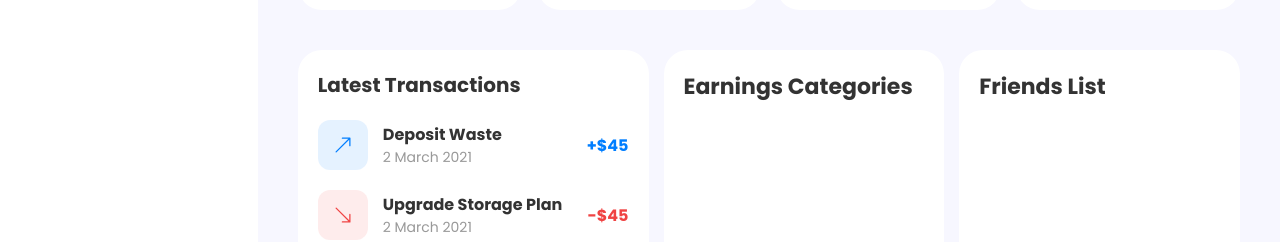
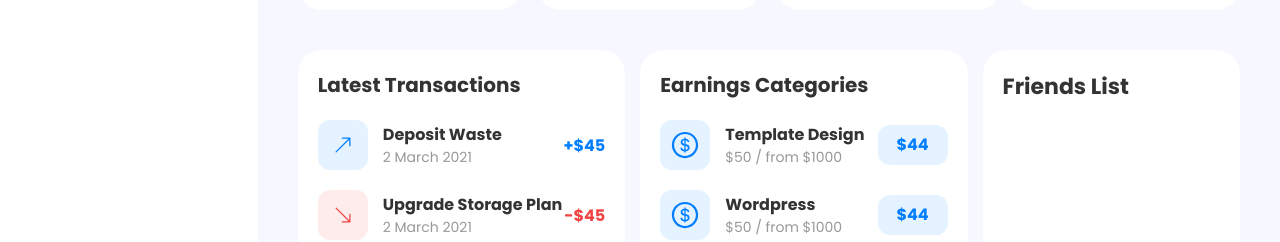
Before and after one commit to michal16295/bankApp, a React (Create React App) app: page / in a window 1280 px wide. Shown: the part 558-800 px from the top of the page. Built offline with nearby package versions, Linux system fonts and the light colour scheme.

Commit message:
added earnings to dashboard

```diff
--- /dev/null
+++ b/src/components/Dashboard/Earnings.js
@@ -0,0 +1,102 @@
+import ItemContainer from "../ItemContainer";
+import { AiOutlineDollarCircle } from "react-icons/ai";
+import styled from "styled-components";
+
+const data = [
+  {
+    difference: 44,
+    title: "Template Design",
+    subtitle: "$50 / from $1000",
+    date: "2 March 2021",
+  },
+  {
+    difference: 44,
+    title: "Wordpress",
+    subtitle: "$50 / from $1000",
+    date: "2 March 2021",
+  },
+  {
+    difference: 44,
+    title: "Client Side",
+    subtitle: "$50 / from $1000",
+    date: "2 March 2021",
+  },
+  {
+    difference: 44,
+    title: "Server",
+    subtitle: "$50 / from $1000",
+    date: "2 March 2021",
+  },
+];
+
+const Earnings = () => {
+  return (
+    <ItemContainer>
+      <div style={{ padding: "20px" }}>
+        <div>Earnings Categories</div>
+        {data.map((item) => {
+          return (
+            <MainFlex>
+              <InnerFlex>
+                <Box>
+                  <AiOutlineDollarCircle size={30} color="#007EFF" />
+                </Box>
+                <div>
+                  <Title>{item.title}</Title>
+                  <SubTitle>{item.subtitle}</SubTitle>
+                </div>
+              </InnerFlex>
+              <Sum>${item.difference}</Sum>
+            </MainFlex>
+          );
+        })}
+      </div>
+    </ItemContainer>
+  );
+};
+
+export default Earnings;
+const MainFlex = styled.div`
+  display: flex;
+  align-items: center;
+  justify-content: space-between;
+  margin-top: 20px;
+`;
+
+const Box = styled.div`
+  width: 50px;
+  height: 50px;
+  border-radius: 12px;
+  background: rgba(0, 126, 255, 0.1);
+  display: flex;
+  align-items: center;
+  justify-content: center;
+`;
+
+const InnerFlex = styled.div`
+  display: flex;
+  align-items: center;
+  column-gap: 15px;
+`;
+
+const Title = styled.div`
+  font-size: 16px;
+  color: ${({ theme }) => theme.colors.light.mainFont};
+`;
+
+const SubTitle = styled.div`
+  font-size: 14px;
+  color: ${({ theme }) => theme.colors.light.secondFont};
+  font-weight: 400;
+`;
+
+const Sum = styled.div`
+  height: 40px;
+  width: 70px;
+  border-radius: 12px;
+  font-size: 16px;
+  color: ${({ theme }) => theme.colors.light.blue};
+  background: rgba(0, 126, 255, 0.1);
+  text-align: center;
+  line-height: 40px;
+`;
--- a/src/screens/Home.js
+++ b/src/screens/Home.js
@@ -8,6 +8,7 @@ import TotalInvoice from "../components/Invoice/Total";
 import SentInvoice from "../components/Invoice/InvoiceSent";
 
 import LatestTransactions from "../components/Dashboard/LatestTransactions";
+import Earnings from "../components/Dashboard/Earnings";
 
 const Home = () => {
   return (
@@ -40,9 +41,7 @@ const Home = () => {
 
       <Row>
         <LatestTransactions />
-        <Col>
-          <div>Earnings Categories</div>
-        </Col>
+        <Earnings />
         <Col>
           <div>Friends List</div>
         </Col>
```
Also changed, not shown: src/components/Dashboard/FriendsList.js (added, +102 -0 lines).
